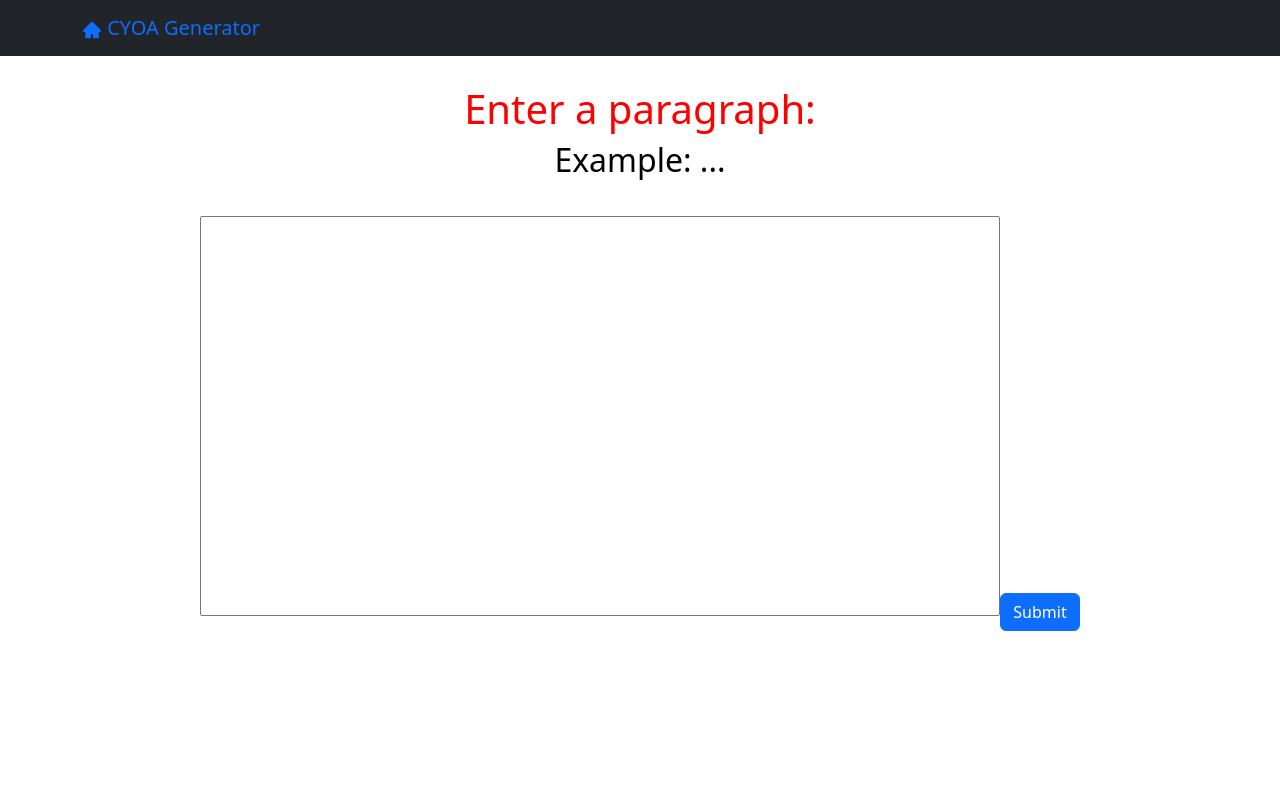
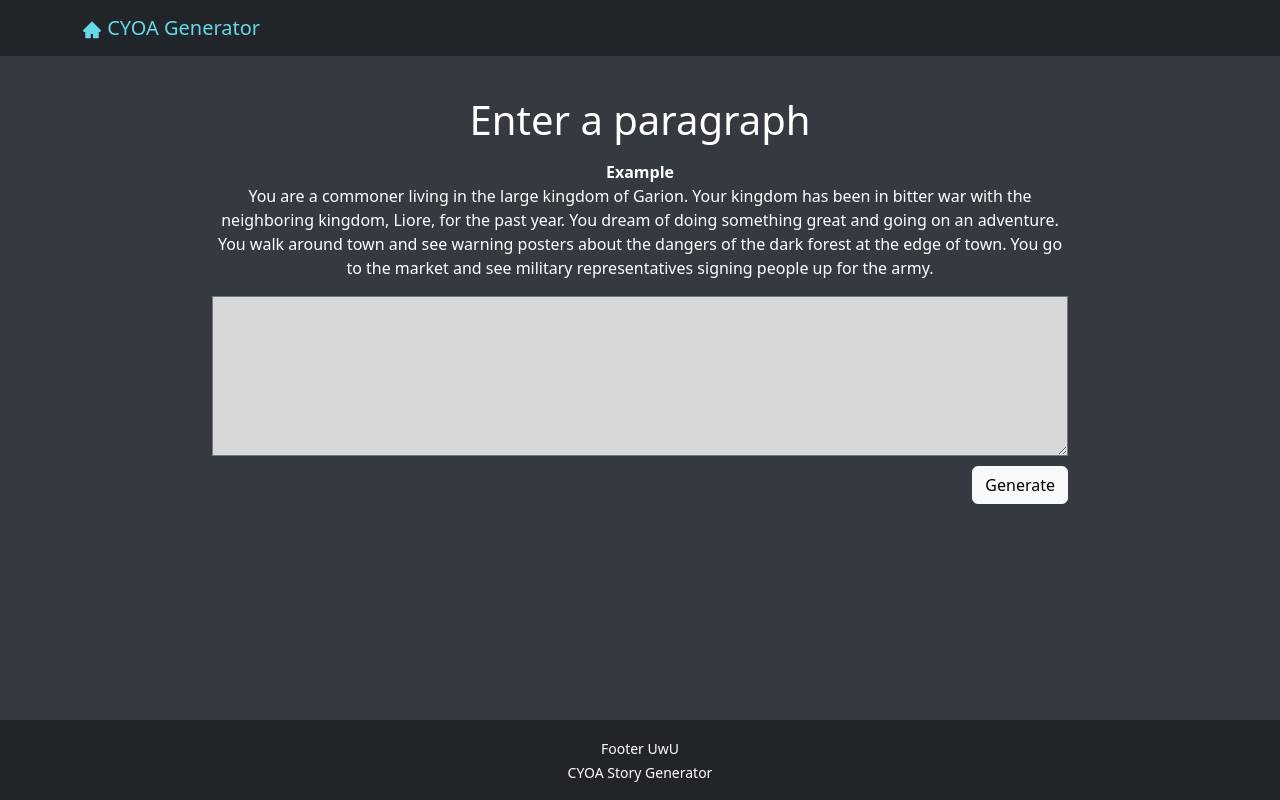
Before and after one commit to j-freddy/icl-cyoa-frontend, a React (Create React App) app: page /generator in a window 1280 px wide. Built offline with nearby package versions, Linux system fonts and the light colour scheme.

Commit message:
Add skeleton for frontend and organise pages

```diff
--- a/src/App.tsx
+++ b/src/App.tsx
@@ -1,3 +1,4 @@
+import { ReactNode } from 'react';
 import WelcomeView from './pages/Welcome';
 import GeneratorView from './pages/Generator';
 import 'bootstrap/dist/css/bootstrap.min.css';
@@ -7,13 +8,39 @@ import {
   Routes,
   Route,
 } from 'react-router-dom';
+import Header from './components/Header';
+import Footer from './components/Footer';
+
+interface PageProps {
+  children: ReactNode
+}
+
+const Page = ({children}: PageProps) => {
+  return (
+    <main id="page-container" className="d-flex flex-column">
+      <Header />
+      <div id="page-body" className="flex-grow-1">
+        {children}
+      </div>
+      <Footer />
+    </main>
+  );
+}
 
 function App() {
+  const wrapView = (content: ReactNode) => {
+    return (
+      <Page>
+        {content}
+      </Page>
+    );
+  };
+
   return (
     <BrowserRouter>
       <Routes>
-        <Route path="/" element={<WelcomeView />} />
-        <Route path="/generator" element={<GeneratorView />} />
+        <Route path="/" element={wrapView(<WelcomeView />)} />
+        <Route path="/generator" element={wrapView(<GeneratorView />)} />
       </Routes>
     </BrowserRouter>
   );
--- /dev/null
+++ b/src/components/Footer.tsx
@@ -0,0 +1,13 @@
+import { Container } from 'react-bootstrap';
+
+export default function Footer() {
+    return (
+        <Container fluid id="footer" className="text-center">
+          <small>
+            Footer UwU
+            <br />
+            CYOA Story Generator
+          </small>
+        </Container>
+    );
+}
--- /dev/null
+++ b/src/components/Header.tsx
@@ -0,0 +1,19 @@
+import { Container, Navbar } from 'react-bootstrap';
+import { AiFillHome } from "react-icons/ai";
+import { Link } from 'react-router-dom';
+
+export default function Header() {
+    return (
+        <Navbar bg="dark" variant="dark">
+            <Container>
+                <Navbar.Brand href="#home">
+                    <Link className="nav-link" to='/'>
+                        <AiFillHome />{' '}
+                        CYOA Generator
+                    </Link>
+
+                </Navbar.Brand>
+            </Container>
+        </Navbar>
+    );
+}
--- a/src/components/NavBar.tsx
+++ /dev/null
@@ -1,21 +0,0 @@
-import { Container, Navbar } from 'react-bootstrap';
-import { AiFillHome } from "react-icons/ai";
-import { Link } from 'react-router-dom';
-
-export default function NavBar() {
-    return (
-        <>
-            <Navbar bg="dark" variant="dark">
-                <Container>
-                    <Navbar.Brand href="#home">
-                        <Link to='/' style={{ textDecoration: 'none' }}>
-                            <AiFillHome />{' '}
-                            CYOA Generator
-                        </Link>
-
-                    </Navbar.Brand>
-                </Container>
-            </Navbar>
-        </>
-    );
-}
--- a/src/pages/Generator.tsx
+++ b/src/pages/Generator.tsx
@@ -1,58 +1,58 @@
 import '../style/base.css';
 import Button from 'react-bootstrap/Button';
-import React from 'react';
-import NavBar from '../components/NavBar';
+import { useState } from 'react';
+import { Container } from 'react-bootstrap';
 
-class Form extends React.Component<
-  {}
-  ,
-  {
-    text: string;
-  }
->
-{
-  state = {
-    text: ""
+interface InputTextFormProps {
+  exampleText: string,
+}
+
+const InputTextForm = (props: InputTextFormProps) => {
+  const [text, setText] = useState("");
+
+  const handleTextChange = (event: React.ChangeEvent<HTMLTextAreaElement>): void => {
+    setText(event.target.value);
   };
 
-  onChange = (event: { currentTarget: { value: string; }; }): void => {
-    this.setState({ text: event.currentTarget.value });
+  const handleGenerate = (event: React.MouseEvent<HTMLButtonElement>): void => {
+    // Generate some cool text
+    console.log("Do nothing");
   };
 
-  render() {
-    return (
-      <div>
-        <textarea
-          value={this.state.text}
-          onChange={this.onChange}
-        />
-        <Button variant="primary">
-          Submit
-        </Button>{' '}
-      </div>
-    );
-  }
-}
-
-function GeneratorView() {
   return (
-    <div className="Generator">
-      <NavBar></NavBar>
-      <header className="Header">
-        <h1>
-          Enter a paragraph:
-        </h1>
-        <h2>
-          Example: ...
-        </h2>
-      </header>
-      <body className="Body">
-        <div className="Form">
-          <Form />
-        </div>
-      </body>
+    <div className="input-form">
+      <p className="example-text">
+        <b>Example</b>
+        <br />
+        {props.exampleText}
+      </p>
+      <textarea className="input-text" value={text}
+        onChange={handleTextChange} />
+      <Button className="submit-button" variant="light"
+        onClick={handleGenerate}>
+        Generate
+      </Button>
     </div>
   );
 }
 
+const GeneratorView = () => {
+  // TODO Move out of Generator.tsx
+  const exampleText = `You are a commoner living in the large kingdom of
+  Garion. Your kingdom has been in bitter war with the neighboring kingdom,
+  Liore, for the past year. You dream of doing something great and going on an
+  adventure. You walk around town and see warning posters about the dangers of
+  the dark forest at the edge of town. You go to the market and see military
+  representatives signing people up for the army.`;
+
+  return (
+    <Container id="generator-section" className="wrapper">
+      <header id="generator-title">
+        <h1>Enter a paragraph</h1>
+      </header>
+      <InputTextForm exampleText={exampleText} />
+    </Container>
+  );
+}
+
 export default GeneratorView;
--- a/src/pages/Welcome.tsx
+++ b/src/pages/Welcome.tsx
@@ -2,30 +2,27 @@ import '../style/base.css';
 import Button from 'react-bootstrap/Button';
 import React from 'react';
 import { Link } from 'react-router-dom';
-import NavBar from '../components/NavBar';
+import Container from 'react-bootstrap/Container';
 
-class WelcomeView extends React.Component {
-
-  render() {
+const WelcomeView = () => {
   return (
-      <div className="WelcomePage">
-        <NavBar></NavBar>
-        <div className="titleCard">
-          <div className="content">
-            <div className="text">
-              <h1>Welcome to our <br /> Gamebook Generator!</h1>
-              <p>Quickly generate a complete, editable gamebook with a single prompt.</p>
-            </div>
+    <Container
+      id="welcome-section"
+      className="wrapper d-flex flex-column justify-content-center
+        align-items-center">
+      <div id="welcome-title">
+        <h1><span className="fancy">Choose Your Own Adventure</span> Story Generator</h1>
+        <p>
+          Quickly generate a complete, editable gamebook with a single prompt.
+        </p>
       </div>
       <Link to='/generator'>
         <Button variant="light" size="lg">
           Get Started
         </Button>
       </Link>
-        </div>
-      </div >
+    </Container>
   );
-  }
 }
 
 export default WelcomeView;
--- a/src/style/base.css
+++ b/src/style/base.css
@@ -1,111 +1,70 @@
 @import 'variables.css';
 
-body {
-  margin: 0px;
-  padding: 0px;
+/* Utilities */
+a {
+  color: var(--my-link) !important;
 }
 
-.WelcomePage {
-  background-color: var(--bg-dark);
-  margin: 0px;
-  padding: 0px;
+a:hover {
+  color: var(--my-link-hover) !important;
 }
 
-.WelcomePage .Header {
-  background-color: white;
-  min-height: 20vh;
-  display: flex;
-  flex-direction: column;
-  align-items: center;
-  justify-content: center;
-  font-size: calc(4px + 2vmin);
-  color: black;
+.wrapper {
+  max-width: 880px !important;
+  padding-top: 2.5em;
+  padding-bottom: 2.5em;
 }
 
-.content {
-  position: relative;
-  display: flex;
-  width: 100%;
-  align-items: center;
-  justify-content: space-between;
+#page-container {
+  min-height: 100vh;
+  background-color: var(--bg-dark);
 }
 
-.WelcomePage.text {
-  position: relative;
-  max-width: 600px;
+#footer {
+  background-color: var(--bg-darkest);
+  color: var(--my-light);
+  padding: 1em;
 }
 
-.WelcomePage .content .text h1 {
-  font-family: 'Poppins', sans-serif;
-  text-transform: uppercase;
-  font-weight: 800;
-  margin-top: 80px;
-  line-height: 1.5em;
-  letter-spacing: .1em;
-  font-size: 40px;
-  color: #fff;
+/* Navbar */
+.nav-link {
+  text-decoration: none;
 }
 
-.WelcomePage .content .text h2 {
-  font-family: 'Poppins', sans-serif;
-  text-transform: uppercase;
-  font-weight: 800;
-  margin-top: 80px;
-  line-height: 1.5em;
-  letter-spacing: .1em;
-  font-size: 40px;
-  color: #fff;
+/* Welcome */
+#welcome-section #welcome-title {
+  color: var(--my-light);
+  margin-bottom: 2em;
 }
 
-.WelcomePage .content .text h1 span {
-  font-size: 50px;
+#welcome-section #welcome-title .fancy {
+  font-weight: bold;
+  font-style: italic;
+  color: var(--my-theme);
 }
 
-.WelcomePage .content .text p {
-  font-size: 17px;
-  font-weight: 600;
-  letter-spacing: .1em;
-  margin-top: 40px;
-  color: #e7e3e3;
+/* Generator */
+#generator-section {
+  color: var(--my-light);
 }
 
-
-.WelcomePage .Header h1 {
-  font-family: 'Poppins', sans-serif;
-  text-transform: uppercase;
-  font-weight: 800;
-  margin-top: 80px;
-  line-height: 1.5em;
-  letter-spacing: .1em;
-  font-size: 40px;
-  color: black;
+#generator-section #generator-title {
+  text-align: center;
+  margin-bottom: 16px;
 }
 
-
-
-.Generator {
+#generator-section .input-form .example-text {
   text-align: center;
+  margin-bottom: 16px;
 }
 
-.Generator .Header {
-  background-color: white;
-  min-height: 20vh;
-  display: flex;
-  flex-direction: column;
-  align-items: center;
-  justify-content: center;
-  font-size: calc(4px + 2vmin);
-  color: black;
+#generator-section .input-form .input-text {
+  background-color: rgba(255, 255, 255, 0.8);
+  width: 100%;
+  height: 160px;
 }
 
-.Generator .Header h1 {
-  color: red
+#generator-section .input-form .submit-button {
+  margin-top: 4px;
+  float: right;
 }
-
-.Generator .Body .Form textarea {
-  color: green;
-  min-height: 50vh;
-  min-width: 100vh;
-  resize: none;
-  font-size: calc(4px + 2vmin);
-}
--- a/src/style/variables.css
+++ b/src/style/variables.css
@@ -1,6 +1,11 @@
 @import 'open-color/open-color.css';
 
 :root {
+  --my-light: #fff;
+  --bg-light: var(--oc-gray-1);
   --bg-dark: var(--oc-gray-8);
   --bg-darkest: var(--oc-gray-9);
+  --my-theme: var(--oc-yellow-2);
+  --my-link: var(--oc-cyan-3);
+  --my-link-hover: var(--oc-cyan-6);
 }
```
Lines whose indentation alone changed are shown as unchanged.
